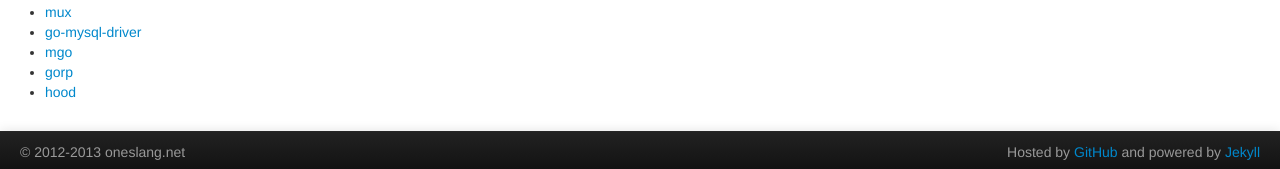
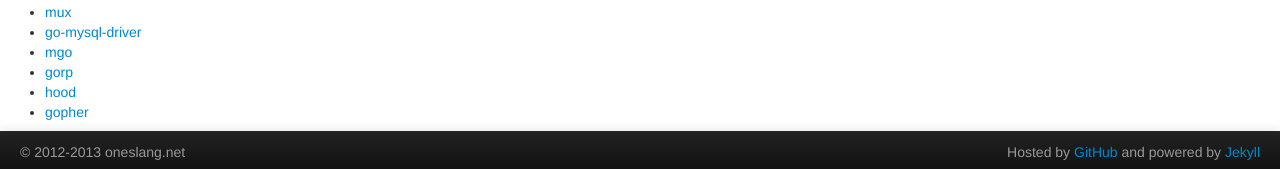
Before and after one commit to oneslang/oneslang.net, a Jekyll site: the page built from golang/resource.md, in a window 1280 px wide and 900 px high, scrolled down 774 px. Shown: the part 728-897 px from the top of the window. Built offline with Jekyll 4.4.1, drawn with Linux system fonts in a browser that asks for light colours.

Commit message:
add gopher

```diff
--- a/golang/resource.md
+++ b/golang/resource.md
@@ -87,3 +87,4 @@ title: 资源
 * [mgo](https://launchpad.net/mgo)
 * [gorp](https://github.com/coopernurse/gorp)
 * [hood](https://github.com/eaigner/hood)
+* [gopher](https://github.com/jimmykuu/gopher)
```
